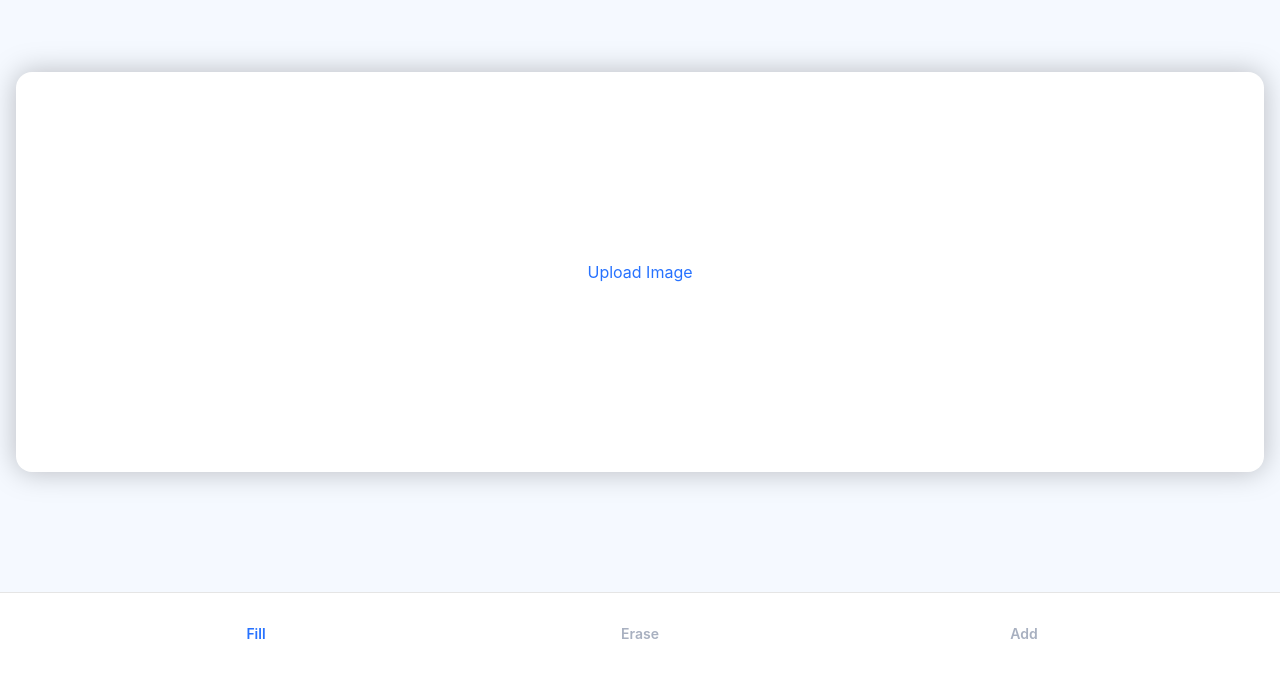
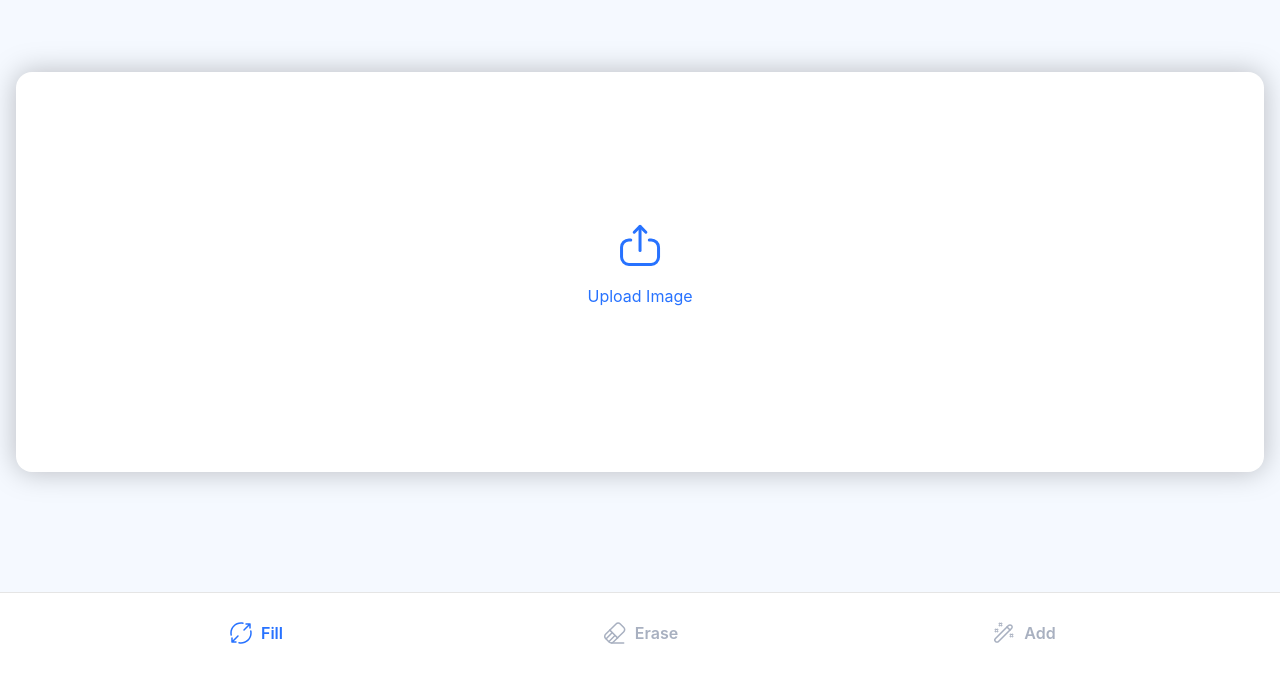
Before and after one commit to mustafaalfredji/imagecanvas, a React (Create React App) app: page / in a window 1280 px wide. Shown: the part 128-801 px from the top of the page. Built offline with nearby package versions, Linux system fonts and the light colour scheme.

Commit message:
Footer icons

```diff
--- a/src/Components/CanvasEmpty.js
+++ b/src/Components/CanvasEmpty.js
@@ -1,3 +1,5 @@
+import {ReactComponent as UploadIcon} from '../resources/upload.svg'
+
 const CanvasEmpty = ({ clickUpload }) => {
 	return (
 		<div
@@ -19,12 +21,22 @@ const CanvasEmpty = ({ clickUpload }) => {
                     width: '100%',
                     display: 'flex',
                     borderRadius: 16,
+					flexDirection: 'column',
                     alignItems: 'center',
                     justifyContent: 'center',
                     filter: 'drop-shadow(0px 0px 14px rgba(0, 0, 0, 0.25))'
 				}}
 			>
+				<UploadIcon
+					style={{
+						height: 48,
+						width: 48,
+					}}
+				/>
+				<p>
 				Upload Image
+
+				</p>
 			</div>
 		</div>
 	)
--- a/src/Components/Footer.js
+++ b/src/Components/Footer.js
@@ -1,3 +1,7 @@
+import FillIcon from '../resources/fill.js'
+import RemoveIcon from '../resources/remove.js'
+import AddIcon from '../resources/add.js'
+
 const styles = {
 	wrapper: {
 		background: '#fff',
@@ -5,7 +9,7 @@ const styles = {
 		display: 'flex',
 		alignItems: 'center',
 		justifyContent: 'space-evenly',
-        borderTop: '1px solid #E5E5E5',
+		borderTop: '1px solid #E5E5E5',
 	},
 	footerItem: {
 		height: 80,
@@ -13,10 +17,10 @@ const styles = {
 		alignItems: 'center',
 		justifyContent: 'center',
 		color: '#2772FF',
-		fontSize: 14,
+		fontSize: 16,
 		fontWeight: 600,
 		cursor: 'pointer',
-        width: '20%',
+		width: '20%',
 	},
 }
 
@@ -30,7 +34,10 @@ const Footer = ({ currentTool, setCurrentTool }) => {
 					color: currentTool === 'fill' ? '#2772FF' : '#A8B0C0',
 				}}
 			>
-				Fill
+				<FillIcon
+					color={currentTool === 'fill' ? '#2772FF' : '#A8B0C0'}
+				/>
+				<span style={{ marginLeft: 8 }}>Fill</span>
 			</div>
 
 			<div
@@ -40,7 +47,10 @@ const Footer = ({ currentTool, setCurrentTool }) => {
 					color: currentTool === 'erase' ? '#2772FF' : '#A8B0C0',
 				}}
 			>
-				Erase
+				<RemoveIcon
+					color={currentTool === 'erase' ? '#2772FF' : '#A8B0C0'}
+				/>
+				<span style={{ marginLeft: 8 }}>Erase</span>
 			</div>
 
 			<div
@@ -50,7 +60,10 @@ const Footer = ({ currentTool, setCurrentTool }) => {
 					color: currentTool === 'add' ? '#2772FF' : '#A8B0C0',
 				}}
 			>
-				Add
+				<AddIcon
+					color={currentTool === 'add' ? '#2772FF' : '#A8B0C0'}
+				/>
+				<span style={{ marginLeft: 8 }}>Add</span>
 			</div>
 		</div>
 	)
--- /dev/null
+++ b/src/resources/add.js
@@ -0,0 +1,44 @@
+const component = ({ color }) => (
+	<svg
+		width='24'
+		height='24'
+		viewBox='0 0 24 24'
+		fill='none'
+		xmlns='http://www.w3.org/2000/svg'
+	>
+		<path
+			d='M3.49994 20.5004C4.32994 21.3304 5.66994 21.3304 6.49994 20.5004L19.4999 7.50043C20.3299 6.67043 20.3299 5.33043 19.4999 4.50043C18.6699 3.67043 17.3299 3.67043 16.4999 4.50043L3.49994 17.5004C2.66994 18.3304 2.66994 19.6704 3.49994 20.5004Z'
+			stroke={color}
+			stroke-width='1.5'
+			stroke-linecap='round'
+			stroke-linejoin='round'
+		/>
+		<path
+			d='M18.01 8.99023L15.01 5.99023'
+			stroke={color}
+			stroke-width='1.5'
+			stroke-linecap='round'
+			stroke-linejoin='round'
+		/>
+		<path
+			d='M8.5 2.44L10 2L9.56 3.5L10 5L8.5 4.56L7 5L7.44 3.5L7 2L8.5 2.44Z'
+			stroke={color}
+			stroke-linecap='round'
+			stroke-linejoin='round'
+		/>
+		<path
+			d='M4.5 8.44L6 8L5.56 9.5L6 11L4.5 10.56L3 11L3.44 9.5L3 8L4.5 8.44Z'
+			stroke={color}
+			stroke-linecap='round'
+			stroke-linejoin='round'
+		/>
+		<path
+			d='M19.5 13.44L21 13L20.56 14.5L21 16L19.5 15.56L18 16L18.44 14.5L18 13L19.5 13.44Z'
+			stroke={color}
+			stroke-linecap='round'
+			stroke-linejoin='round'
+		/>
+	</svg>
+)
+
+export default component
--- /dev/null
+++ b/src/resources/fill.js
@@ -0,0 +1,28 @@
+const component = ({ color }) => (
+	<svg
+		width='24'
+		height='24'
+		viewBox='0 0 24 24'
+		fill={color}
+		xmlns='http://www.w3.org/2000/svg'
+	>
+		<path
+			d='M21.6899 2.71C21.6099 2.53 21.4699 2.38 21.2799 2.3C21.1899 2.27 21.0999 2.25 20.9999 2.25H16.9999C16.5899 2.25 16.2499 2.59 16.2499 3C16.2499 3.41 16.5899 3.75 16.9999 3.75H19.1899L14.4699 8.47C14.1799 8.76 14.1799 9.24 14.4699 9.53C14.6199 9.68 14.8099 9.75 14.9999 9.75C15.1899 9.75 15.3799 9.68 15.5299 9.53L20.2499 4.81V7C20.2499 7.41 20.5899 7.75 20.9999 7.75C21.4099 7.75 21.7499 7.41 21.7499 7V3C21.7499 2.9 21.7299 2.81 21.6899 2.71Z'
+			fill={color}
+		/>
+		<path
+			d='M8.47 14.4704L3.75 19.1904V17.0004C3.75 16.5904 3.41 16.2504 3 16.2504C2.59 16.2504 2.25 16.5904 2.25 17.0004V21.0004C2.25 21.1004 2.27 21.1904 2.31 21.2904C2.39 21.4704 2.53 21.6204 2.72 21.7004C2.8 21.7304 2.9 21.7504 3 21.7504H7C7.41 21.7504 7.75 21.4104 7.75 21.0004C7.75 20.5904 7.41 20.2504 7 20.2504H4.81L9.53 15.5304C9.82 15.2404 9.82 14.7604 9.53 14.4704C9.24 14.1804 8.76 14.1804 8.47 14.4704Z'
+			fill={color}
+		/>
+		<path
+			d='M2.2 14.75C1.85 14.75 1.54 14.5 1.47 14.15C1.33 13.45 1.25 12.72 1.25 12C1.25 6.07 6.07 1.25 12 1.25C12.73 1.25 13.46 1.32 14.17 1.47C14.58 1.55 14.84 1.95 14.76 2.35C14.68 2.76 14.27 3.01 13.88 2.94C13.25 2.81 12.63 2.75 12 2.75C6.9 2.75 2.75 6.9 2.75 12C2.75 12.62 2.81 13.25 2.94 13.85C3.02 14.26 2.76 14.65 2.35 14.73C2.3 14.75 2.25 14.75 2.2 14.75Z'
+			fill={color}
+		/>
+		<path
+			d='M12 22.7503C11.27 22.7503 10.54 22.6803 9.83003 22.5303C9.42003 22.4503 9.16003 22.0503 9.24003 21.6503C9.32003 21.2403 9.73003 20.9903 10.12 21.0603C10.73 21.1803 11.36 21.2503 11.99 21.2503C17.09 21.2503 21.24 17.1003 21.24 12.0003C21.24 11.3803 21.18 10.7603 21.06 10.1503C20.98 9.7403 21.24 9.3503 21.65 9.2703C22.06 9.1903 22.45 9.4503 22.53 9.8603C22.67 10.5603 22.74 11.2803 22.74 12.0003C22.75 17.9303 17.93 22.7503 12 22.7503Z'
+			fill={color}
+		/>
+	</svg>
+)
+
+export default component
--- /dev/null
+++ b/src/resources/remove.js
@@ -0,0 +1,47 @@
+const component = ({ color }) => (
+	<svg
+		width='25'
+		height='24'
+		viewBox='0 0 25 24'
+		fill={'none'}
+		xmlns='http://www.w3.org/2000/svg'
+	>
+		<path
+			d='M9.69971 22H21.6997'
+			stroke={color}
+			stroke-width='1.5'
+			stroke-linecap='round'
+			stroke-linejoin='round'
+		/>
+		<path
+			d='M3.60968 17.5797L7.11969 21.0897C8.28969 22.2597 10.1997 22.2597 11.3597 21.0897L21.7897 10.6597C22.9597 9.48973 22.9597 7.57972 21.7897 6.41972L18.2797 2.90973C17.1097 1.73973 15.1997 1.73973 14.0397 2.90973L3.60968 13.3397C2.43968 14.4997 2.43968 16.4097 3.60968 17.5797Z'
+			stroke={color}
+			stroke-width='1.5'
+			stroke-linecap='round'
+			stroke-linejoin='round'
+		/>
+		<path
+			d='M7.8197 9.12988L15.5697 16.8799'
+			stroke={color}
+			stroke-width='1.5'
+			stroke-linecap='round'
+			stroke-linejoin='round'
+		/>
+		<path
+			d='M4.21973 17.66L9.86969 12'
+			stroke={color}
+			stroke-width='1.5'
+			stroke-linecap='round'
+			stroke-linejoin='round'
+		/>
+		<path
+			d='M7.03979 20.4901L12.6998 14.8301'
+			stroke={color}
+			stroke-width='1.5'
+			stroke-linecap='round'
+			stroke-linejoin='round'
+		/>
+	</svg>
+)
+
+export default component
```
Also changed, not shown: src/resources/upload.svg (added).
